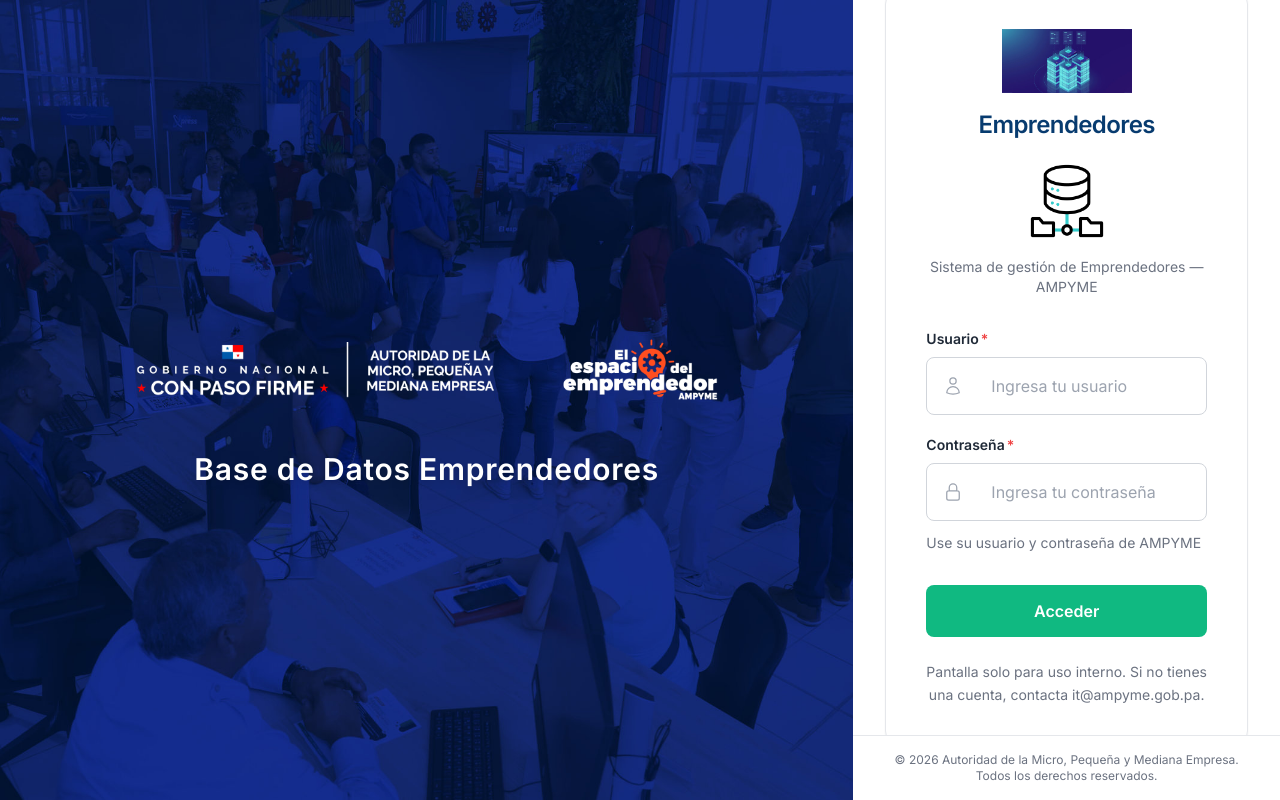
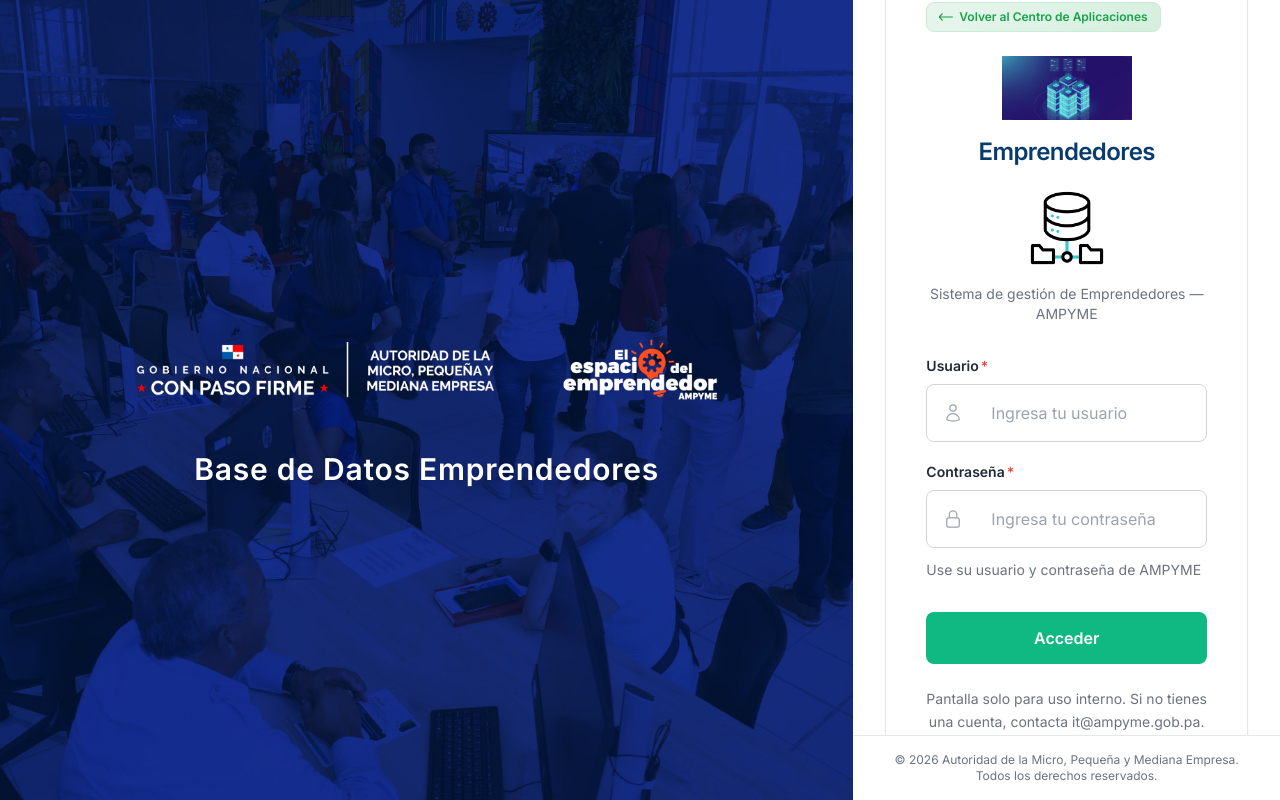
Before and after one commit to AMPYME/CRM-emprendedores, a Next.js app in the folder frontend/: page /login in a window 1280 px wide. Built offline with nearby package versions, Linux system fonts and the light colour scheme; no server answers.

Commit message:
Style: se rediseña login

```diff
--- a/frontend/src/app/(auth)/login/page.tsx
+++ b/frontend/src/app/(auth)/login/page.tsx
@@ -1,6 +1,6 @@
 'use client';
 
-import { useEffect } from 'react';
+import { useEffect, useState } from 'react';
 import { useRouter } from 'next/navigation';
 import { useForm } from 'react-hook-form';
 import { zodResolver } from '@hookform/resolvers/zod';
@@ -18,9 +18,32 @@ const loginSchema = z.object({
 
 type LoginFormData = z.infer<typeof loginSchema>;
 
+const APLICACIONES_INTERNA = 'https://aplicaciones.ampyme.local/';
+const APLICACIONES_PUBLICA = 'http://programas.ampyme.gob.pa/aplicaciones';
+
+async function resolveAplicacionesHubUrl(timeoutMs = 2000): Promise<string> {
+  const controller = new AbortController();
+  const timer = window.setTimeout(() => controller.abort(), timeoutMs);
+  try {
+    await fetch(APLICACIONES_INTERNA, {
+      method: 'GET',
+      mode: 'no-cors',
+      cache: 'no-store',
+      signal: controller.signal,
+    });
+    return APLICACIONES_INTERNA;
+  } catch {
+    return APLICACIONES_PUBLICA;
+  } finally {
+    window.clearTimeout(timer);
+  }
+}
+
 export default function LoginPage() {
   const router = useRouter();
   const { setAuth } = useAuthStore();
+  const [aplicacionesHref, setAplicacionesHref] = useState(APLICACIONES_INTERNA);
+  const [abriendoCentro, setAbriendoCentro] = useState(false);
 
   const {
     register,
@@ -31,6 +54,16 @@ export default function LoginPage() {
     resolver: zodResolver(loginSchema),
     defaultValues: { email: '', password: '' },
   });
+
+  useEffect(() => {
+    let cancelado = false;
+    void resolveAplicacionesHubUrl().then((url) => {
+      if (!cancelado) setAplicacionesHref(url);
+    });
+    return () => {
+      cancelado = true;
+    };
+  }, []);
 
   useEffect(() => {
     const params = new URLSearchParams(window.location.search);
@@ -82,6 +115,32 @@ export default function LoginPage() {
       <div className="flex min-h-screen w-full flex-col bg-white lg:h-screen lg:w-1/3">
         <div className="flex flex-1 items-center justify-center overflow-y-auto px-8 py-10">
           <div className="w-full max-w-[28rem] rounded-2xl border border-gray-200 bg-white p-10 shadow-sm">
+          <a
+            href={aplicacionesHref}
+            onClick={async (e) => {
+              e.preventDefault();
+              if (abriendoCentro) return;
+              setAbriendoCentro(true);
+              try {
+                window.location.assign(await resolveAplicacionesHubUrl());
+              } finally {
+                setAbriendoCentro(false);
+              }
+            }}
+            className="mb-6 inline-flex w-fit max-w-full items-center gap-1.5 rounded-lg px-3 py-1.5 text-xs font-semibold no-underline"
+            style={{
+              color: '#16A34A',
+              background: 'linear-gradient(135deg, color-mix(in srgb, #16A34A 10%, #ffffff) 0%, color-mix(in srgb, #16A34A 18%, #ffffff) 100%)',
+              border: '1px solid color-mix(in srgb, #16A34A 22%, #ffffff)',
+              opacity: abriendoCentro ? 0.75 : 1,
+              pointerEvents: abriendoCentro ? 'none' : 'auto',
+            }}
+          >
+            <svg xmlns="http://www.w3.org/2000/svg" viewBox="0 0 24 24" width="14" height="14" fill="currentColor" aria-hidden="true">
+              <path d="M.88,14.09,4.75,18a1,1,0,0,0,1.42,0h0a1,1,0,0,0,0-1.42L2.61,13H23a1,1,0,0,0,1-1h0a1,1,0,0,0,-1-1H2.55L6.17,7.38A1,1,0,0,0,6.17,6h0A1,1,0,0,0,4.75,6L.88,9.85A3,3,0,0,0,.88,14.09Z" />
+            </svg>
+            Volver al Centro de Aplicaciones
+          </a>
           <form
             method="post"
             action="/login"
```
